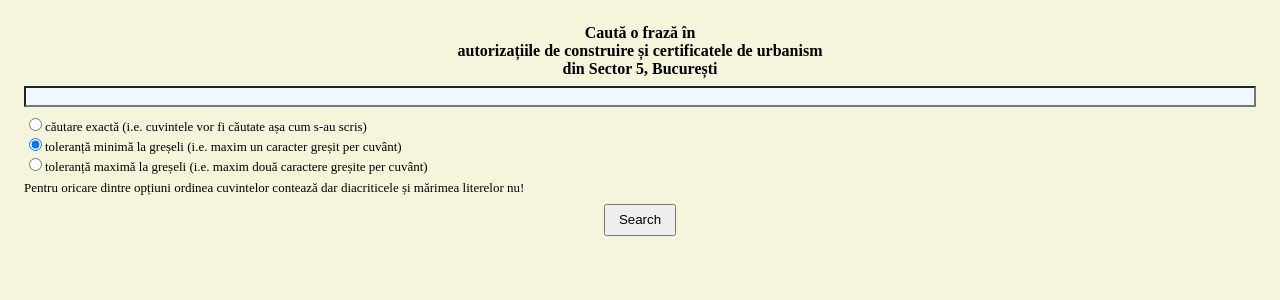
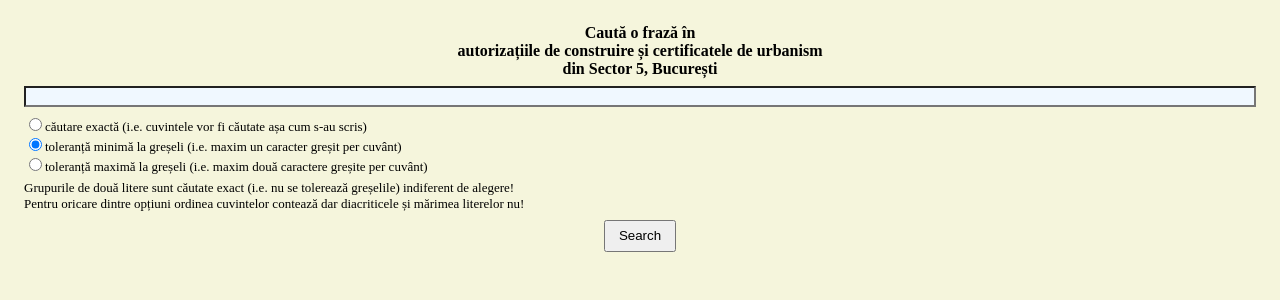
Before and after one commit to adrhc/autorizatii-de-construire-certificate-de-urbanism-ui, a React (Vite) app: page / in a window 1280 px wide. Shown: the top 300 px of the page. Built offline with nearby package versions, Linux system fonts and the light colour scheme.

Commit message:
SearchType

```diff
--- a/src/ui/SearchType.tsx
+++ b/src/ui/SearchType.tsx
@@ -39,6 +39,8 @@ export default function SearchType({ type, setType }: SearchTypeParam) {
       <label htmlFor="BIG">toleranță maximă la greșeli (i.e. maxim două caractere greșite per cuvânt)</label>
       <br />
       <div className="search-rule">
+        Grupurile de două litere sunt căutate exact (i.e. nu se tolerează greșelile) indiferent de alegere!
+        <br />
         Pentru oricare dintre opțiuni ordinea cuvintelor contează dar diacriticele și mărimea literelor nu!
       </div>
     </div>
```
